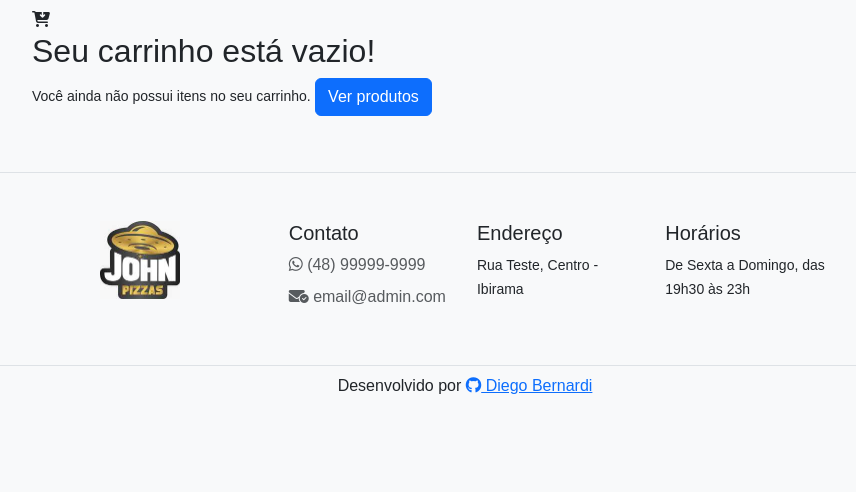
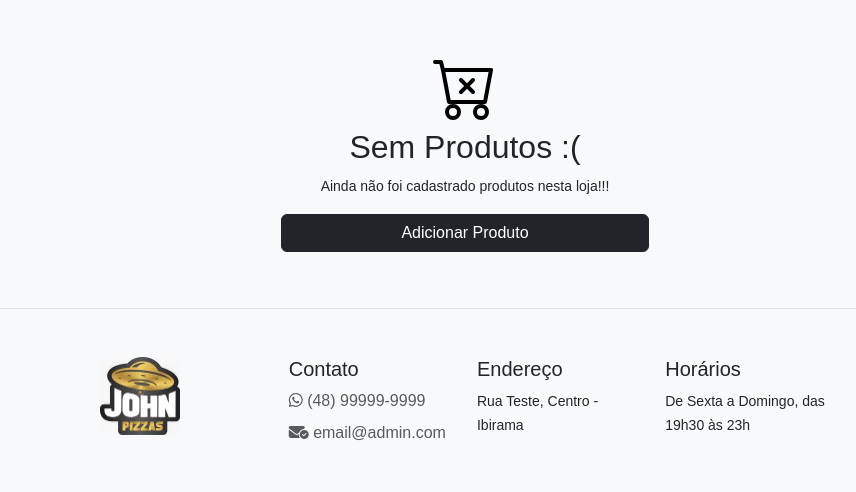
Before and after one commit to diegobers/john-pizzas, a Django app: page / in a window 1280 px wide. Shown: the part 121-613 px from the top of the page, without its empty margins (175-1031 px from the left). Run offline with Django 5.2, Linux system fonts and the light colour scheme; the visitor is signed in with stand-in values (Sample User, id 1); data that the repository does not hold is empty; some libraries are stand-ins or nearby versions.

Commit message:
update grid base layouts

```diff
--- a/templates/layouts/base.html
+++ b/templates/layouts/base.html
@@ -20,7 +20,9 @@
   <body class="bg-body-tertiary">
     {% include 'partials/_navbar.html' %}
 
+    <!--
     {% include 'partials/_alerts.html' %}
+     -->
 
     {% block content %}
     {% endblock content %}
--- a/templates/pages/index.html
+++ b/templates/pages/index.html
@@ -1,6 +1,6 @@
 {% extends 'layouts/base.html' %}
 
-{% load django_bootstrap5 grid_tags %}
+{% load django_bootstrap5 grid_tags static %}
 
 {% block title %}John Pizzas Napolitanas{% endblock %}
 
@@ -30,17 +30,23 @@
             {% endfor %}
           {% endcol %}
         {% endrow %}
-
       {% else %}
-        {% row 'd-flex justify-content-center mx-4' %}
-          {% col 'col-10 my-2' %}
-
-          <i class="fa-solid fa-cart-arrow-down"></i>
-          <h2>Seu carrinho está vazio!</h2>
-          <small>Você ainda não possui itens no seu carrinho.</small>
-          <a class="btn btn-primary" href="{% url 'store:index' %}">Ver produtos</a>
+        <!-- Null Cart -->
+        {% row 'd-flex justify-content-center mt-5' %}
+          {% col 'col-md-8 my-2 text-center' %}
+            <img src="{% static 'icons/cart-x.svg' %}" width="64" height="64" alt="Sem Produtos">
+            <h2 class="mt-2">Sem Produtos :(</h2>
+            <small>Ainda não foi cadastrado produtos nesta loja!!!</small>
           {% endcol %}
         {% endrow %}
+        <!-- Admin Add Product -->
+        {% if request.user.is_superuser %}
+          {% row 'd-flex justify-content-center mb-5' %}
+            {% col 'col-md-8 my-2 text-center' %}
+              <a class="btn btn-dark w-50" href="{% url 'store:add_pizza' %}">Adicionar Produto</a>
+            {% endcol %}
+          {% endrow %}
+        {% endif %}
       {% endif %}
   {% endcontainer %}
 </section>
--- a/templates/partials/_navbar.html
+++ b/templates/partials/_navbar.html
@@ -19,7 +19,7 @@
         </li>
         {% if request.user.is_authenticated %}
           <li class='nav-item'>
-            <a class='nav-link' href="{% url 'accounts:view_profile' %}">
+            <a class='nav-link' href="{% url 'store:order_list' %}">
               <i class="fa-solid fa-address-card"></i> Painel
             </a>
           </li>
```
